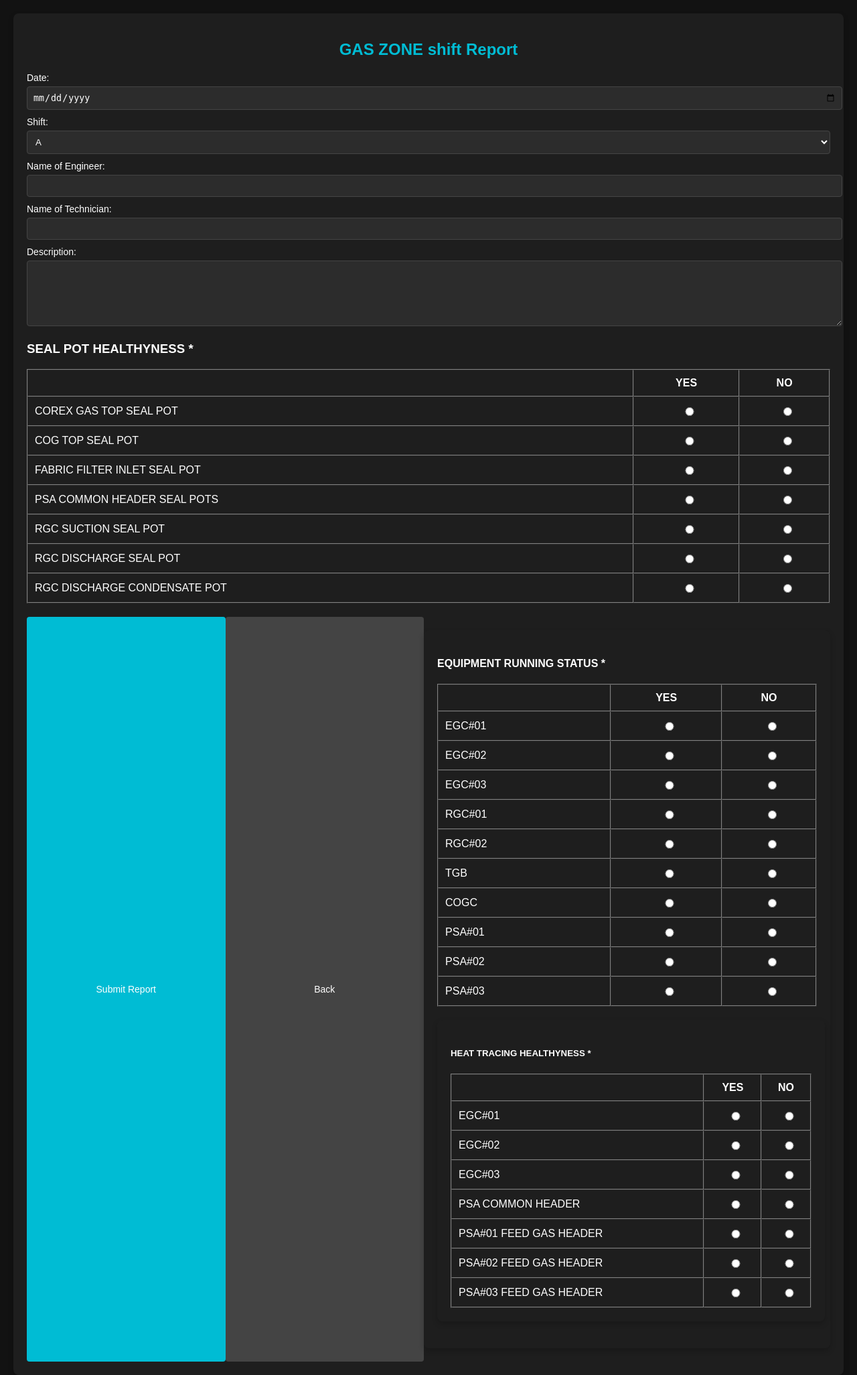
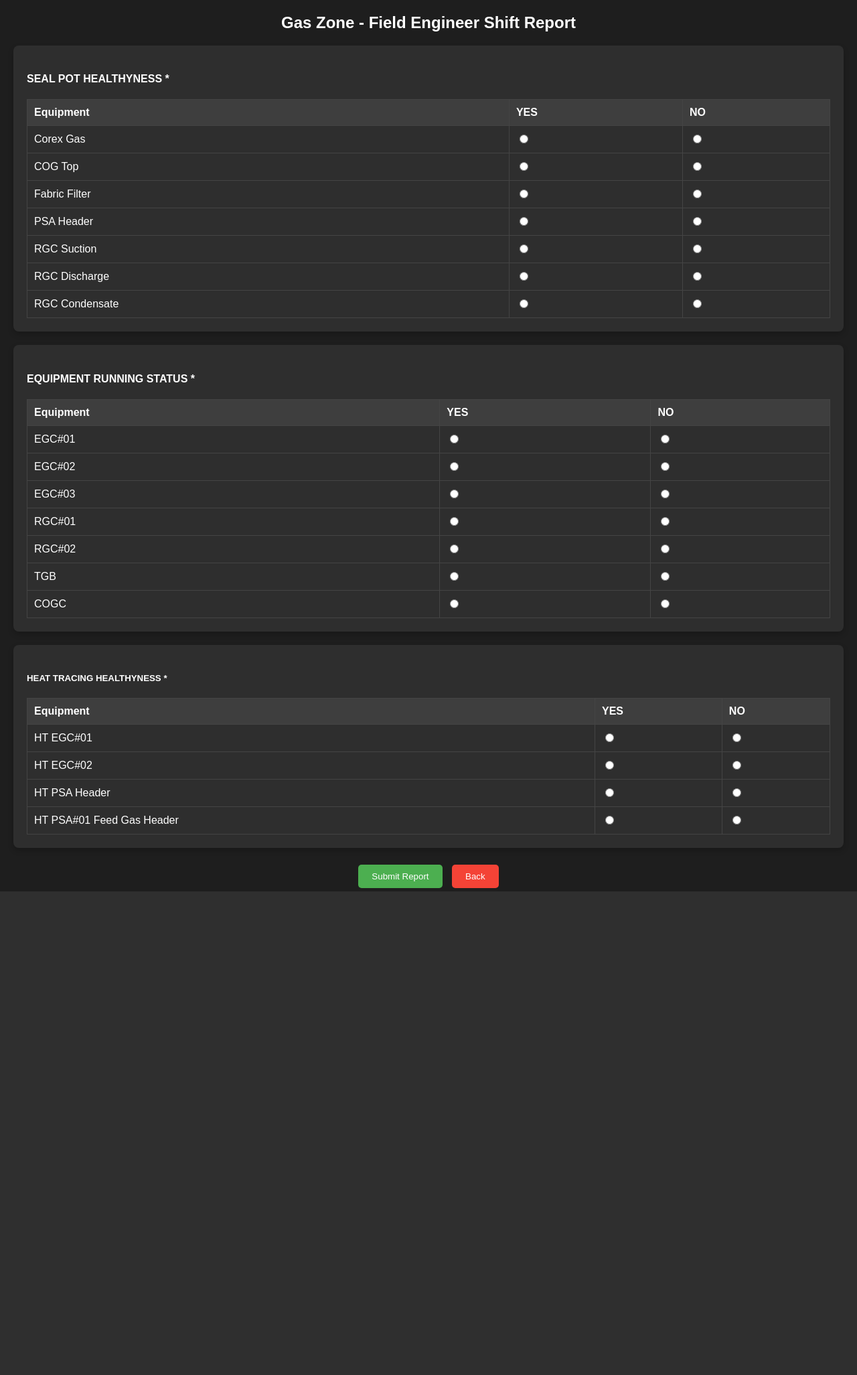
Before and after one commit to piyush1509-collab/FIELD-ENGINEER-SHIFT-REPORT-, a Flask app: page /gas-zone in a window 1280 px wide. Shown: the whole page at 67% size. After the commit the page ends 1331 px from the top, so only its background shows below. Run offline with Flask 3, Linux system fonts and the light colour scheme.

Commit message:
Update gas-zone.html

```diff
--- a/templates/gas-zone.html
+++ b/templates/gas-zone.html
@@ -1,33 +1,72 @@
 <!DOCTYPE html>
-<html lang="en">
+<html>
 <head>
-    <link rel="stylesheet" href="https://cdnjs.cloudflare.com/ajax/libs/font-awesome/6.5.1/css/all.min.css">
     <meta charset="UTF-8">
-    <meta name="viewport" content="width=device-width, initial-scale=1.0">
-    <title>GAS ZONE Shift Report</title>
+    <title>Gas Zone - Field Engineer Shift Report</title>
     <style>
         body {
             font-family: Arial, sans-serif;
-    background-color: #121212;
-    color: #ffffff;
+            background-color: #1e1e1e;
+            color: #fff;
             margin: 0;
             padding: 0;
-    display: flex;
-    justify-content: center;
-    align-items: flex-start; /* ✅ Fix: Align content at the top */
-    height: 100vh;
-    overflow-y: auto; /* ✅ Enable scroll for the form */
+        }
+
+        .container {
+            background-color: #2e2e2e;
+            padding: 20px;
+            border-radius: 8px;
+            box-shadow: 0 4px 8px rgba(0, 0, 0, 0.2);
+            width: 95%;
+            max-width: 1200px;
+            margin: 20px auto;
+            overflow-x: auto;
+        }
+
+        table {
+            width: 100%;
+            border-collapse: collapse;
+            margin-top: 20px;
+        }
+
+        th, td {
+            padding: 10px;
+            text-align: left;
+            border: 1px solid #444;
+        }
+
+        th {
+            background-color: #3e3e3e;
+        }
+
+        .button-container {
+            text-align: center;
+            margin-top: 20px;
+        }
+
+        .submit-btn, .back-btn {
+            background-color: #4CAF50;
+            color: white;
+            padding: 10px 20px;
+            border: none;
+            border-radius: 5px;
+            cursor: pointer;
+            margin: 5px;
+        }
+
+        .back-btn {
+            background-color: #f44336;
         }
 
         @media screen and (max-width: 768px) {
             table {
                 display: block;
                 width: 100%;
-        overflow-x: auto; /* ✅ Allow horizontal scroll */
+                overflow-x: auto;
             }
 
             th, td {
-        white-space: nowrap; /* ✅ Prevent text wrapping */
+                white-space: nowrap;
             }
 
             .container {
@@ -35,157 +74,70 @@
                 padding: 10px;
             }
         }
-
-
-      .container {
-    background-color: #1e1e1e;
-    padding: 20px;
-    border-radius: 8px;
-    box-shadow: 0 4px 8px rgba(0, 0, 0, 0.2);
-    width: 95%; /* ✅ Use wider width for larger content */
-    max-width: 1200px; /* ✅ Cap the width to prevent overflow */
-    margin: 20px auto;
-    overflow-x: auto; /* ✅ Enable horizontal scroll if needed */
-    overflow-y: auto;
-}
-
-        h2 {
-            text-align: center;
-            margin-bottom: 20px;
-            color: #00bcd4;
-        }
-        label {
-            display: block;
-            margin-top: 10px;
-            font-size: 14px;
-        }
-        input, select, textarea {
-            width: 100%;
-            padding: 8px;
-            margin-top: 5px;
-            background-color: #2c2c2c;
-            border: 1px solid #444;
-            color: white;
-            border-radius: 4px;
-            outline: none;
-        }
-        textarea {
-            height: 80px;
-        }
-        .button-container {
-            display: flex;
-            justify-content: space-between;
-            margin-top: 20px;
-        }
-        button {
-            padding: 10px;
-            width: 48%;
-            border: none;
-            border-radius: 4px;
-            cursor: pointer;
-            font-size: 14px;
-        }
-        .submit-btn {
-            background-color: #00bcd4;
-            color: white;
-        }
-        .back-btn {
-            background-color: #444;
-            color: white;
-        }
-        button:hover {
-            opacity: 0.8;
-        }
-        .top-section {
-            display: flex;
-            justify-content: space-between;
-        }
     </style>
 </head>
 <body>
 
+    <h2 style="text-align: center;">Gas Zone - Field Engineer Shift Report</h2>
+
+    <form action="/gas-zone" method="POST">
+
+        <!-- Seal Pot Healthyness Section -->
         <div class="container">
-    <h2>GAS ZONE shift Report</h2>
-
-    <form id="shiftReportForm">
-    <label>Date:</label>
-    <input type="date" name="date" required>
-
-    <label>Shift:</label>
-    <select name="shift">
-        <option value="A">A</option>
-        <option value="B">B</option>
-        <option value="C">C</option>
-    </select>
-
-    <label>Name of Engineer:</label>
-    <input type="text" name="engineer" required>
-
-    <label>Name of Technician:</label>
-    <input type="text" name="technician" required>
-
-    <label>Description:</label>
-    <textarea name="description" rows="4" required></textarea>
-
-        <h3>SEAL POT HEALTHYNESS *</h3>
+            <h4>SEAL POT HEALTHYNESS *</h4>
             <table border="1" width="100%" cellpadding="10" cellspacing="0">
                 <tr>
-        <th></th>
+                    <th>Equipment</th>
                     <th>YES</th>
                     <th>NO</th>
                 </tr>
-    <!-- List of Seal Pots -->
                 <tr>
-        <td>COREX GAS TOP SEAL POT</td>
+                    <td>Corex Gas</td>
                     <td><input type="radio" name="corex_gas" value="YES" required></td>
                     <td><input type="radio" name="corex_gas" value="NO" required></td>
                 </tr>
                 <tr>
-        <td>COG TOP SEAL POT</td>
+                    <td>COG Top</td>
                     <td><input type="radio" name="cog_top" value="YES" required></td>
                     <td><input type="radio" name="cog_top" value="NO" required></td>
                 </tr>
                 <tr>
-        <td>FABRIC FILTER INLET SEAL POT</td>
+                    <td>Fabric Filter</td>
                     <td><input type="radio" name="fabric_filter" value="YES" required></td>
                     <td><input type="radio" name="fabric_filter" value="NO" required></td>
                 </tr>
                 <tr>
-        <td>PSA COMMON HEADER SEAL POTS</td>
+                    <td>PSA Header</td>
                     <td><input type="radio" name="psa_header" value="YES" required></td>
                     <td><input type="radio" name="psa_header" value="NO" required></td>
                 </tr>
                 <tr>
-        <td>RGC SUCTION SEAL POT</td>
+                    <td>RGC Suction</td>
                     <td><input type="radio" name="rgc_suction" value="YES" required></td>
                     <td><input type="radio" name="rgc_suction" value="NO" required></td>
                 </tr>
                 <tr>
-        <td>RGC DISCHARGE SEAL POT</td>
+                    <td>RGC Discharge</td>
                     <td><input type="radio" name="rgc_discharge" value="YES" required></td>
                     <td><input type="radio" name="rgc_discharge" value="NO" required></td>
                 </tr>
                 <tr>
-        <td>RGC DISCHARGE CONDENSATE POT</td>
+                    <td>RGC Condensate</td>
                     <td><input type="radio" name="rgc_condensate" value="YES" required></td>
                     <td><input type="radio" name="rgc_condensate" value="NO" required></td>
                 </tr>
             </table>
+        </div>
 
-    <div class="button-container">
-        <button class="submit-btn" type="submit">Submit Report</button>
-        <button class="back-btn" type="button" onclick="history.back()">Back</button>
-
-        <!-- Additional Sections for Equipment Running Status and Heat Tracing Healthyness -->
+        <!-- Equipment Running Status Section -->
         <div class="container">
             <h4>EQUIPMENT RUNNING STATUS *</h4>
             <table border="1" width="100%" cellpadding="10" cellspacing="0">
                 <tr>
-        <th></th>
+                    <th>Equipment</th>
                     <th>YES</th>
                     <th>NO</th>
                 </tr>
-    <!-- List of Equipment Status -->
                 <tr>
                     <td>EGC#01</td>
                     <td><input type="radio" name="egc_01" value="YES" required></td>
@@ -221,152 +173,47 @@
                     <td><input type="radio" name="cogc" value="YES" required></td>
                     <td><input type="radio" name="cogc" value="NO" required></td>
                 </tr>
-    <tr>
-        <td>PSA#01</td>
-        <td><input type="radio" name="psa_01" value="YES" required></td>
-        <td><input type="radio" name="psa_01" value="NO" required></td>
-    </tr>
-    <tr>
-        <td>PSA#02</td>
-        <td><input type="radio" name="psa_02" value="YES" required></td>
-        <td><input type="radio" name="psa_02" value="NO" required></td>
-    </tr>
-    <tr>
-        <td>PSA#03</td>
-        <td><input type="radio" name="psa_03" value="YES" required></td>
-        <td><input type="radio" name="psa_03" value="NO" required></td>
-    </tr>
             </table>
+        </div>
 
+        <!-- Heat Tracing Healthyness Section -->
         <div class="container">
             <h5>HEAT TRACING HEALTHYNESS *</h5>
             <table border="1" width="100%" cellpadding="10" cellspacing="0">
                 <tr>
-        <th></th>
+                    <th>Equipment</th>
                     <th>YES</th>
                     <th>NO</th>
                 </tr>
-    <!-- List of Heat Tracing Healthyness -->
                 <tr>
-        <td>EGC#01</td>
+                    <td>HT EGC#01</td>
                     <td><input type="radio" name="ht_egc_01" value="YES" required></td>
                     <td><input type="radio" name="ht_egc_01" value="NO" required></td>
                 </tr>
                 <tr>
-        <td>EGC#02</td>
+                    <td>HT EGC#02</td>
                     <td><input type="radio" name="ht_egc_02" value="YES" required></td>
                     <td><input type="radio" name="ht_egc_02" value="NO" required></td>
                 </tr>
                 <tr>
-        <td>EGC#03</td>
-        <td><input type="radio" name="ht_egc_03" value="YES" required></td>
-        <td><input type="radio" name="ht_egc_03" value="NO" required></td>
-    </tr>
-    <tr>
-        <td>PSA COMMON HEADER</td>
+                    <td>HT PSA Header</td>
                     <td><input type="radio" name="ht_psa_header" value="YES" required></td>
                     <td><input type="radio" name="ht_psa_header" value="NO" required></td>
                 </tr>
                 <tr>
-        <td>PSA#01 FEED GAS HEADER</td>
+                    <td>HT PSA#01 Feed Gas Header</td>
                     <td><input type="radio" name="ht_psa_01" value="YES" required></td>
                     <td><input type="radio" name="ht_psa_01" value="NO" required></td>
                 </tr>
-    <tr>
-        <td>PSA#02 FEED GAS HEADER</td>
-        <td><input type="radio" name="ht_psa_02" value="YES" required></td>
-        <td><input type="radio" name="ht_psa_02" value="NO" required></td>
-    </tr>
-    <tr>
-        <td>PSA#03 FEED GAS HEADER</td>
-        <td><input type="radio" name="ht_psa_03" value="YES" required></td>
-        <td><input type="radio" name="ht_psa_03" value="NO" required></td>
-    </tr>
             </table>
+        </div>
 
+        <!-- Submit and Back Buttons -->
+        <div class="button-container">
+            <button class="submit-btn" type="submit">Submit Report</button>
+            <button class="back-btn" type="button" onclick="history.back()">Back</button>
         </div>
     </form>
 
-<!-- ✅ Step 3: Add This Popup for Success Message -->
-<div id="successPopup" class="popup">
-    <div class="popup-content">
-        <p>✅ Your Shift Report has been Submitted Successfully!</p>
-        <button onclick="closePopup()">OK</button>
-    </div>
-</div>
-
-<script>
-    function submitReport() {
-        alert("Report submitted successfully!");
-        // Here you can add logic to send the data to the backend
-    }
-
-    function goBack() {
-        window.history.back();
-    }
-</script>
-<style>
-    /* ✅ Popup Modal Styling */
-    .popup {
-        display: none;
-        position: fixed;
-        top: 50%;
-        left: 50%;
-        transform: translate(-50%, -50%);
-        background: #1e1e1e;
-        color: white;
-        padding: 20px;
-        border-radius: 8px;
-        box-shadow: 0 4px 8px rgba(255, 255, 255, 0.1);
-        text-align: center;
-        width: 300px;
-    }
-    .popup-content button {
-        background-color: #00bcd4;
-        color: white;
-        border: none;
-        padding: 10px;
-        border-radius: 4px;
-        cursor: pointer;
-        margin-top: 10px;
-    }
-</style>
-<script>
-let isSubmitting = false;  // ✅ Prevent duplicate submissions
-
-document.getElementById("shiftReportForm").addEventListener("submit", function(event) {
-    event.preventDefault();  // ✅ Prevent page reload
-
-    if (isSubmitting) {
-        return;  // ✅ Stop if form is already submitting
-    }
-
-    isSubmitting = true;  // ✅ Lock submission
-
-    // ✅ Send form data to Flask using Fetch API
-    fetch("", {
-        method: "POST",
-        body: new FormData(this)
-    })
-    .then(response => response.text())
-    .then(data => {
-        // ✅ Show popup message
-        document.getElementById("successPopup").style.display = "block";
-        // ✅ Clear form fields after submission
-        document.getElementById("shiftReportForm").reset();
-    })
-    .catch(error => console.error("Error submitting form:", error))
-    .finally(() => {
-        isSubmitting = false;  // ✅ Unlock submission after processing
-    });
-});
-
-
-// ✅ Close the popup
-function closePopup() {
-    document.getElementById("successPopup").style.display = "none";
-}
-</script>
-
 </body>
 </html>
```
Lines whose indentation alone changed are shown as unchanged.
